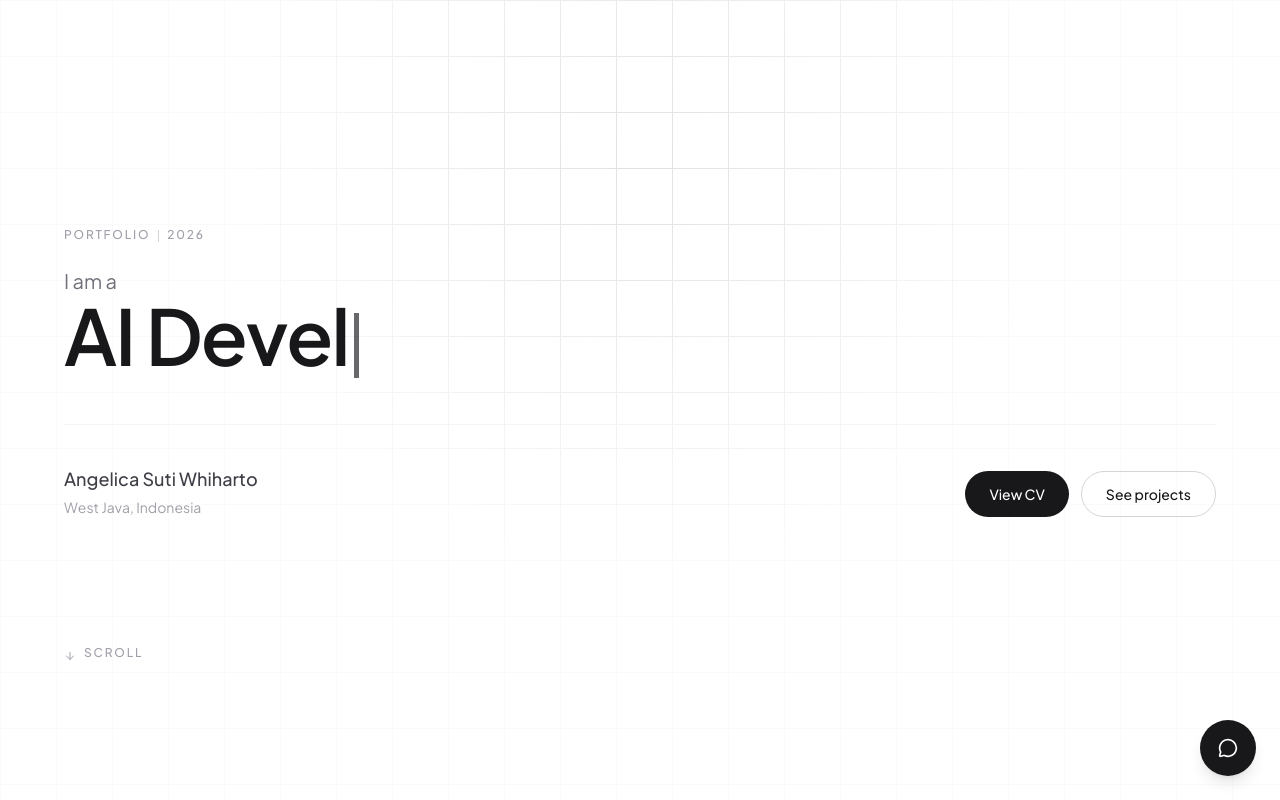
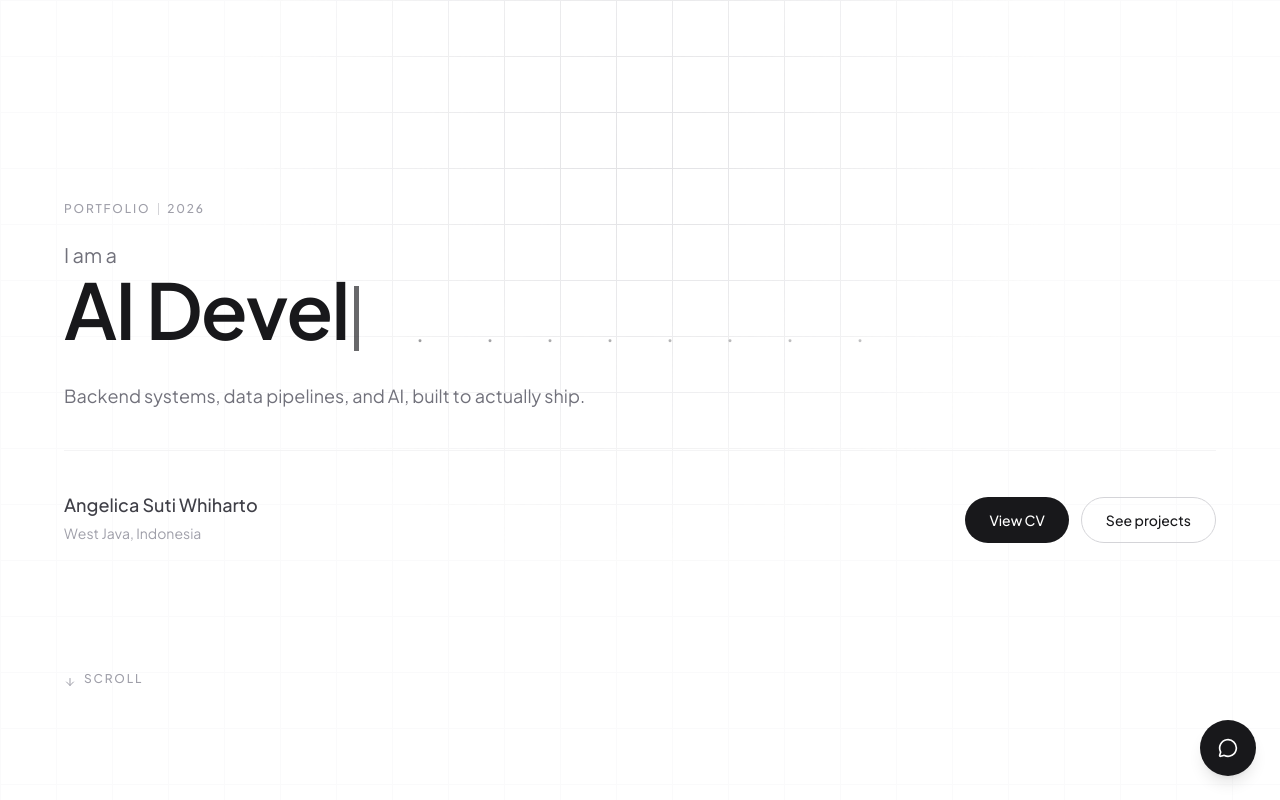
Before and after one commit to hwasyui/portfolio, a Next.js app: page / in a window 1280 px wide. Shown: the top 800 px of the page. Built offline with nearby package versions, Linux system fonts and the light colour scheme.

Commit message:
improve landing tagline and add a scroll spark transition into about

```diff
--- a/src/app/page.jsx
+++ b/src/app/page.jsx
@@ -10,6 +10,7 @@ import Projects from "@/components/projects";
 import Others from "@/components/others";
 import ContactMe from "@/components/contact";
 import AnimatedSection from "@/components/animated-section";
+import ScrollTransitionFx from "@/components/scroll-transition-fx";
 
 export default function Home() {
   return (
@@ -17,6 +18,8 @@ export default function Home() {
       <section id="landing" className="scroll-mt-20">
         <Landing />
       </section>
+
+      <ScrollTransitionFx />
 
       <AnimatedSection id="about"><About /></AnimatedSection>
       <AnimatedSection id="how-i-work"><HowIWork /></AnimatedSection>
--- a/src/components/landing.jsx
+++ b/src/components/landing.jsx
@@ -129,6 +129,15 @@ const Landing = () => {
           </motion.h1>
         </div>
 
+        <motion.p
+          initial={{ opacity: 0, y: 14 }}
+          animate={{ opacity: 1, y: 0 }}
+          transition={{ duration: 0.5, ease, delay: 0.3 }}
+          className="text-base md:text-lg text-zinc-500 leading-relaxed max-w-xl mt-6"
+        >
+          <HoverText text="Backend systems, data pipelines, and AI, built to actually ship." />
+        </motion.p>
+
         <motion.div
           initial={{ opacity: 0, y: 20 }}
           animate={{ opacity: 1, y: 0 }}
--- /dev/null
+++ b/src/components/scroll-transition-fx.jsx
@@ -0,0 +1,38 @@
+"use client";
+
+import { useRef } from "react";
+import { motion, useScroll, useTransform } from "framer-motion";
+
+const SPARKS = [-220, -150, -90, -30, 30, 90, 150, 220];
+
+function Spark({ progress, x, index }) {
+  const y = useTransform(progress, [0, 1], [70, -70]);
+  const scale = useTransform(progress, [0, 0.5, 1], [0.4, 1, 0.4]);
+  const opacity = useTransform(
+    progress,
+    [0, 0.18 + index * 0.015, 0.5, 0.82 - index * 0.015, 1],
+    [0, 1, 1, 1, 0]
+  );
+  return (
+    <motion.span
+      style={{ x, y, scale, opacity }}
+      className="absolute top-1/2 left-1/2 -ml-[3px] -mt-[3px] w-1.5 h-1.5 rounded-full bg-zinc-900"
+    />
+  );
+}
+
+// a handful of dots that rise and fade as the boundary between two sections crosses the viewport
+export default function ScrollTransitionFx() {
+  const ref = useRef(null);
+  const { scrollYProgress } = useScroll({ target: ref, offset: ["start end", "end start"] });
+
+  return (
+    <div ref={ref} className="relative h-px" aria-hidden>
+      <div className="fixed inset-0 z-30 pointer-events-none overflow-hidden">
+        {SPARKS.map((x, i) => (
+          <Spark key={i} progress={scrollYProgress} x={x} index={i} />
+        ))}
+      </div>
+    </div>
+  );
+}
```
